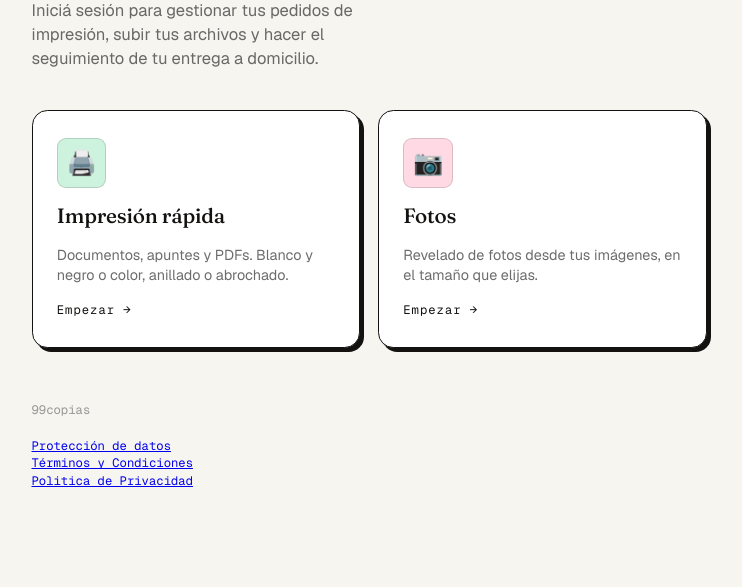
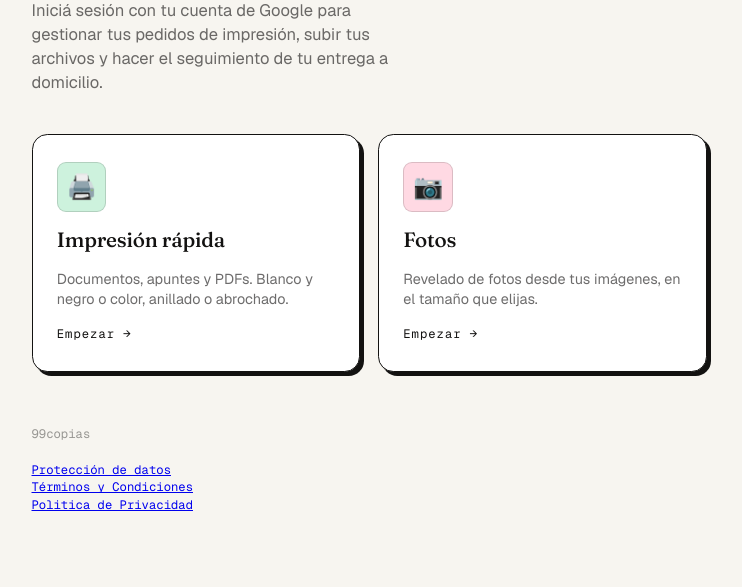
Before and after one commit to eliseoesteverena/99copias-app, a plain HTML site: page index.html in a window 1280 px wide. Shown: the part 238-825 px from the top of the page, without its empty margins (271-1013 px from the left). Before the commit the page ends 801 px from the top, so only its background shows below. Drawn offline with nearby package versions, Linux system fonts and the light colour scheme.

Commit message:
update index.html

```diff
--- a/index.html
+++ b/index.html
@@ -342,7 +342,7 @@
   <div class="hub-head">
     <p class="eyebrow" id="headEyebrow"></p>
     <h1 id="headTitle">¿Qué querés imprimir?</h1>
-    <p id="headSub">Iniciá sesión para gestionar tus pedidos de impresión, subir tus archivos y hacer el seguimiento de tu entrega a domicilio.</p>
+    <p id="headSub">Iniciá sesión con tu cuenta de Google para gestionar tus pedidos de impresión, subir tus archivos y hacer el seguimiento de tu entrega a domicilio.</p>
   </div>
 
   <div class="hub-choices">
```
